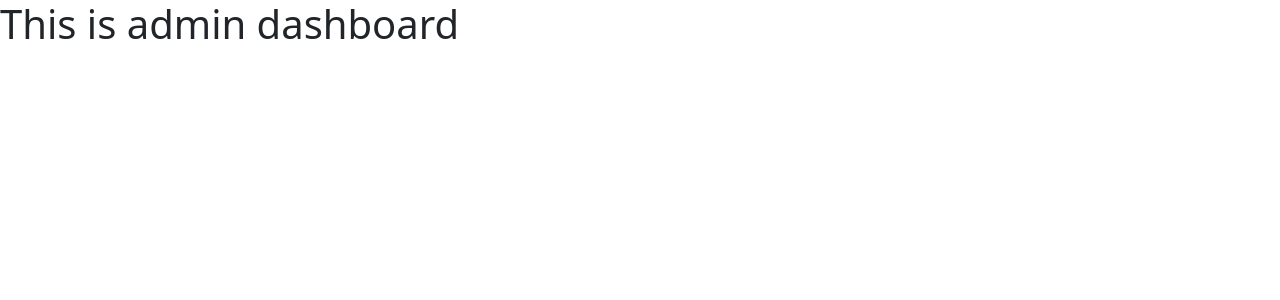
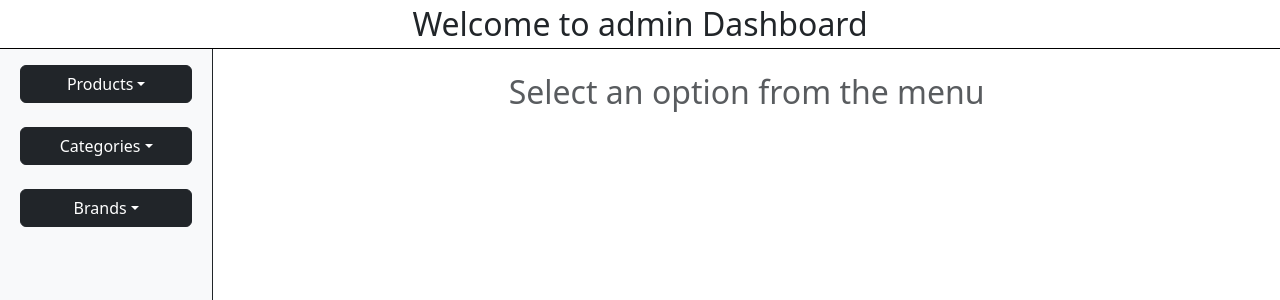
Before and after one commit to ananta-shinde/ecom-frontend, a React (Create React App) app: page /admin/dashboard in a window 1280 px wide. Shown: the top 300 px of the page. Built offline with nearby package versions, Linux system fonts and the light colour scheme.

Commit message:
15/04/1026 devesh made layout,dropdown for product

```diff
--- a/src/admin/AdminDashboard.jsx
+++ b/src/admin/AdminDashboard.jsx
@@ -1,9 +1,61 @@
+import { useState } from "react";
+import AddNewProductForm from "./components/AddNewProductForm";
+
 const AdminDashboard = () => {
+    const [activeView, setActiveView] = useState("home");
     return (
         <>
-        <h1>This is admin dashboard</h1>
+            <header className="text-center fs-2 border-bottom border-black">
+                Welcome to admin Dashboard
+            </header>
+            <div className="container-fluid">
+                <div className="row">
+
+                    <div className="col-2 border-end border-dark bg-light" style={{ height: "100vh" }}>
+                        <div className="dropdown mt-2 p-2 ">
+                            <button className="btn btn-dark dropdown-toggle w-100 " type="button" data-bs-toggle="dropdown" aria-expanded="flase">
+                            Products
+                            </button>
+                            <ul class="dropdown-menu">
+                                <li><button className="dropdown-item" onClick={() => setActiveView("addProduct")}>Add new Products</button></li>
+                                <li><button className="dropdown-item" onClick={() => setActiveView("viewProducts")}>View all products</button></li>
+                            </ul>
+                        </div>
+                        <div class="dropdown mt-2 p-2">
+                            <button className="btn btn-dark dropdown-toggle w-100 " type="button" data-bs-toggle="dropdown" aria-expanded="flase">
+                                Categories
+                            </button>
+                            <ul className="dropdown-menu">
+                                <li><a className="dropdown-item" href="AddNewCategories">Add new Categories</a></li>
+                                <li><a className="dropdown-item" href="ViewCategories">View All Categories</a></li>
+                            </ul>
+                        </div>
+                        <div className="dropdown mt-2 p-2 ">
+                            <button className="btn btn-dark dropdown-toggle w-100 " type="button" data-bs-toggle="dropdown" aria-expanded="flase">
+                                Brands
+                            </button>
+                            <ul class="dropdown-menu">
+                                <li><a className="dropdown-item" href="AddNewBrands">Add new Brand</a></li>
+                                <li><a className="dropdown-item" href="ViewAllBrands">View all Brands</a></li>
+                            </ul>
+                        </div>
+                    </div>
+
+                    <div className="col-10"style={{height:"100vh"}}>
+                       {activeView === "home" && (
+                            <h2 className="mt-4 text-center text-muted">Select an option from the menu</h2>
+                        )}
+
+                        {activeView === "addProduct" && (
+                            <AddNewProductForm />
+                        )}
+
+
+                    </div>
+                </div>
+            </div>
         </>
-     );
+    );
 }
 
 export default AdminDashboard;
--- /dev/null
+++ b/src/admin/components/AddNewProductForm.jsx
@@ -0,0 +1,36 @@
+import { Toast } from "bootstrap/dist/js/bootstrap.bundle";
+
+
+const AddNewProductForm = () => {
+    const handleSubmit = (event) => {
+        event.preventDefault();
+    }
+    return (
+        <>
+            <h3 className="text-center mt-3 ">ADD NEW PRODUCT</h3>
+            <form className="col-6 offset-3 mt-5 " onSubmit={handleSubmit}>
+
+                <div class="mb-3">
+                    <label for="exampleInputEmail1" class="form-label">Enter Product Name</label>
+                    <input type="text" class="form-control" id="exampleInputEmail1" aria-describedby="emailHelp" />
+                </div>
+                <div class="mb-3">
+                    <label for="exampleInputPassword1" class="form-label">Enter Product Price</label>
+                    <input type="text" class="form-control" id="exampleInputPassword1" />
+                </div>
+
+                <div class="mb-3">
+                    <label for="exampleInputPassword1" class="form-label">Enter Product Image Url</label>
+                    <input type="text" class="form-control" id="exampleInputPassword1" />
+                </div>
+                <div class="mb-3">
+                    <label for="exampleInputPassword1" class="form-label">Enter Brand name</label>
+                    <input type="text" class="form-control" id="exampleInputPassword1" />
+                </div>
+                <button type="submit" class="btn btn-primary">Submit</button>
+            </form>
+        </>
+    );
+}
+
+export default AddNewProductForm;
```
Also changed, not shown: src/admin/components/ViewAllProducts.jsx (added, +8 -0 lines), src/routes/routes.js (+7 -0 lines).
